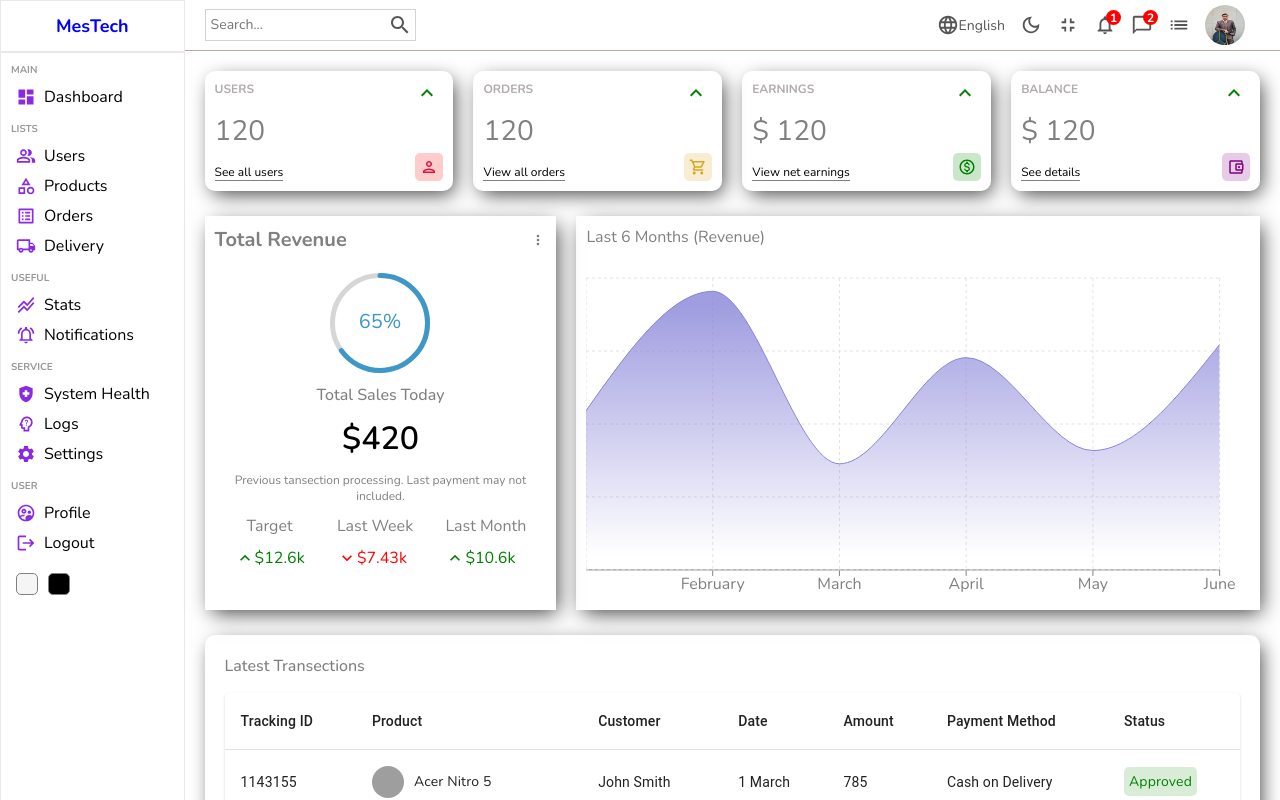
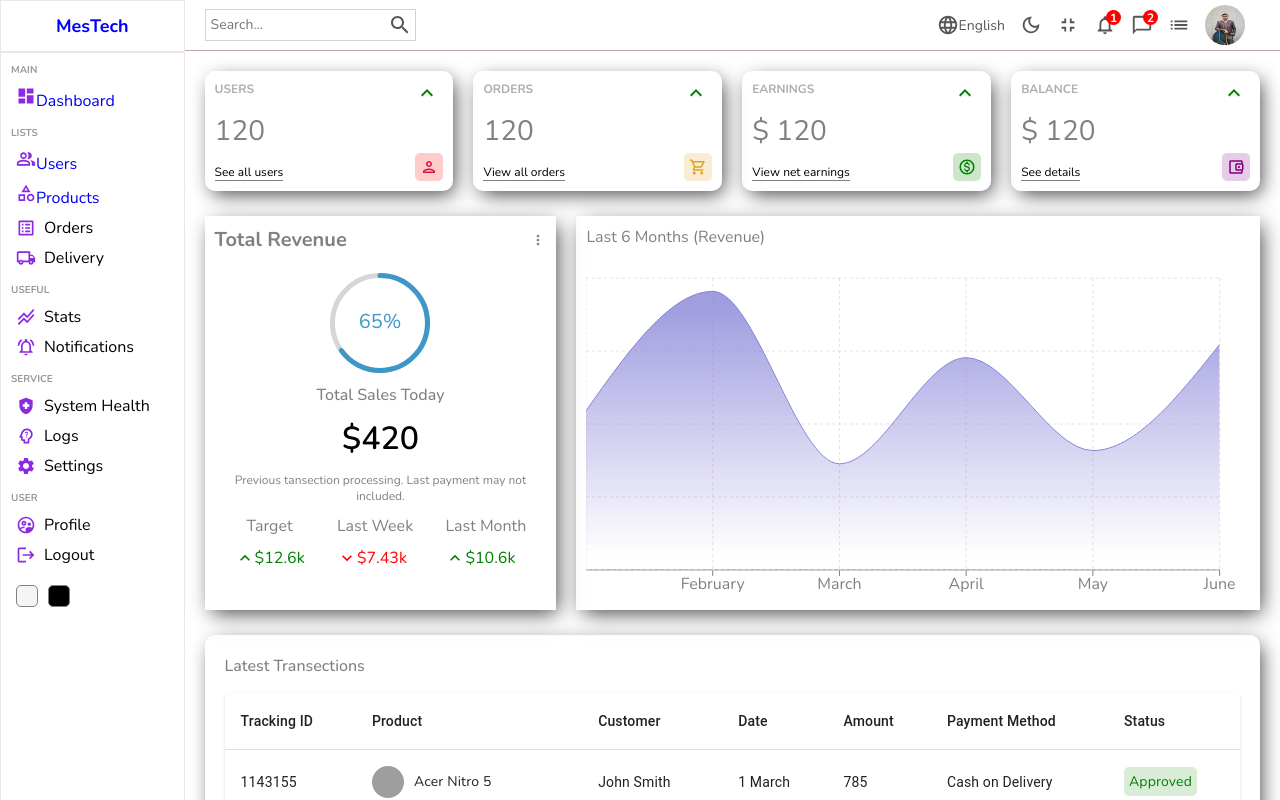
Before and after one commit to MeerUlHassan/CodeAlpha_admin_dashboard, a React (Create React App) app in the folder admin-dashboard/: page / in a window 1280 px wide. Shown: the top 800 px of the page. Built offline with nearby package versions, Linux system fonts and the light colour scheme; grey boxes are pictures that could not be loaded.

Commit message:
inside page linking

```diff
--- a/admin-dashboard/src/components/sidebar/Sidebar.jsx
+++ b/admin-dashboard/src/components/sidebar/Sidebar.jsx
@@ -12,66 +12,76 @@ import PsychologyAltOutlinedIcon from "@mui/icons-material/PsychologyAltOutlined
 import SettingsIcon from "@mui/icons-material/Settings";
 import SupervisedUserCircleOutlinedIcon from "@mui/icons-material/SupervisedUserCircleOutlined";
 import LogoutIcon from "@mui/icons-material/Logout";
+import { Link } from "react-router-dom";
+
 const Sidebar = () => {
   return (
     <div className="sidebar">
       <div className="top">
-        <spaan className="logo">MesTech</spaan>
+        <Link to="/" style={{ textDecoration: "none" }}>
+          <spaan className="logo">MesTech</spaan>
+        </Link>
       </div>
       <hr />
       <div className="center">
         <ul>
           <p className="title">MAIN</p>
           <li>
-            <DashboardIcon className='icons' />
-            <span>Dashboard</span>
+            <Link to="/" style={{ textDecoration: "none" }}>
+              <DashboardIcon className="icons" />
+              <span>Dashboard</span>
+            </Link>
           </li>
           <p className="title">LISTS</p>
           <li>
-            <PeopleAltOutlinedIcon className='icons' />
-            <span>Users</span>
+            <Link to="/users" style={{ textDecoration: "none" }}>
+              <PeopleAltOutlinedIcon className="icons" />
+              <span>Users</span>
+            </Link>
           </li>
           <li>
-            <CategoryOutlinedIcon className='icons' />
-            <span>Products</span>
+            <Link to="/product" style={{ textDecoration: "none" }}>
+              <CategoryOutlinedIcon className="icons" />
+              <span>Products</span>
+            </Link>
           </li>
           <li>
-            <ListAltIcon className='icons' />
+            <ListAltIcon className="icons" />
             <span>Orders</span>
           </li>
           <li>
-            <LocalShippingOutlinedIcon className='icons' />
+            <LocalShippingOutlinedIcon className="icons" />
             <span>Delivery</span>
           </li>
           <p className="title">USEFUL</p>
           <li>
-            <StackedLineChartIcon className='icons' />
+            <StackedLineChartIcon className="icons" />
             <span>Stats</span>
           </li>
           <li>
-            <NotificationsActiveOutlinedIcon className='icons' />
+            <NotificationsActiveOutlinedIcon className="icons" />
             <span>Notifications</span>
           </li>
           <p className="title">SERVICE</p>
           <li>
-            <HealthAndSafetyIcon className='icons' />
+            <HealthAndSafetyIcon className="icons" />
             <span>System Health</span>
           </li>
           <li>
-            <PsychologyAltOutlinedIcon className='icons' />
+            <PsychologyAltOutlinedIcon className="icons" />
             <span>Logs</span>
           </li>
           <li>
-            <SettingsIcon className='icons' />
+            <SettingsIcon className="icons" />
             <span>Settings</span>
           </li>
           <p className="title">USER</p>
           <li>
-            <SupervisedUserCircleOutlinedIcon className='icons' />
+            <SupervisedUserCircleOutlinedIcon className="icons" />
             <span>Profile</span>
           </li>
           <li>
-            <LogoutIcon className='icons' />
+            <LogoutIcon className="icons" />
             <span>Logout</span>
           </li>
         </ul>
```
